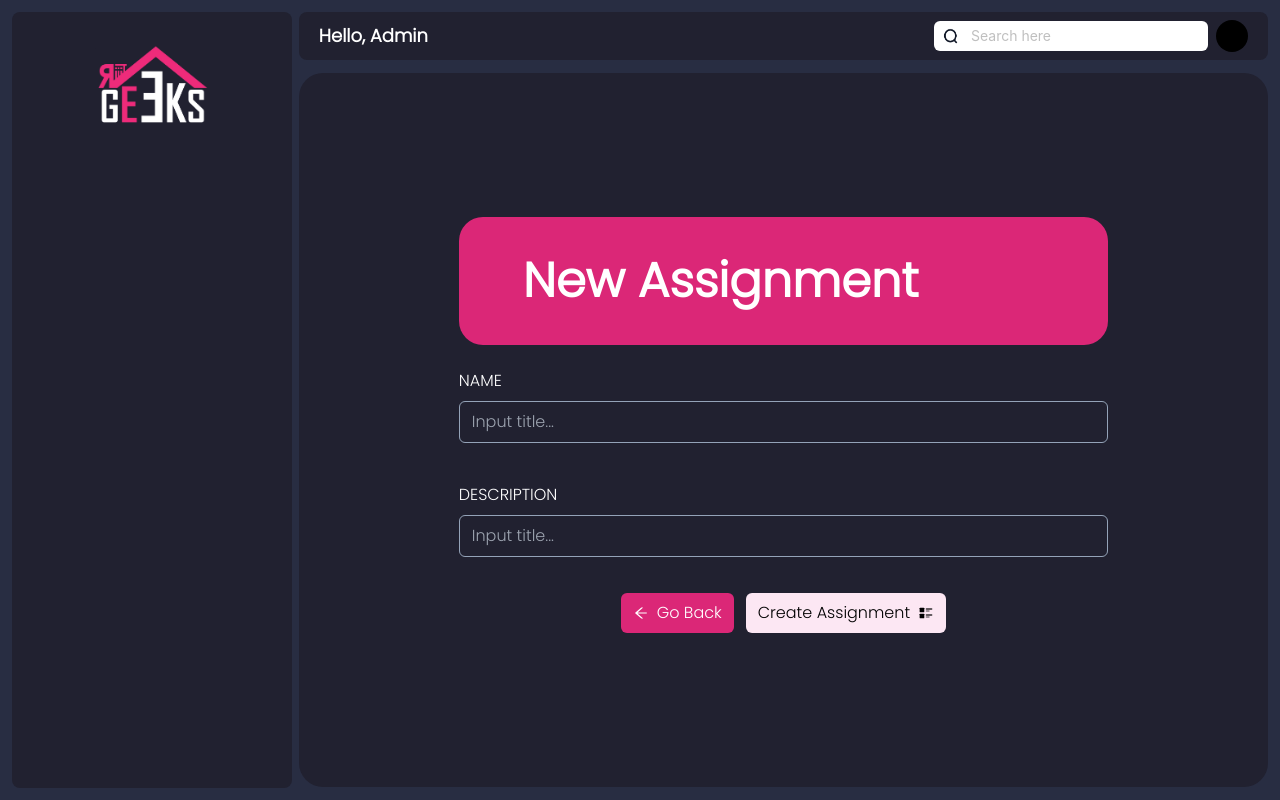
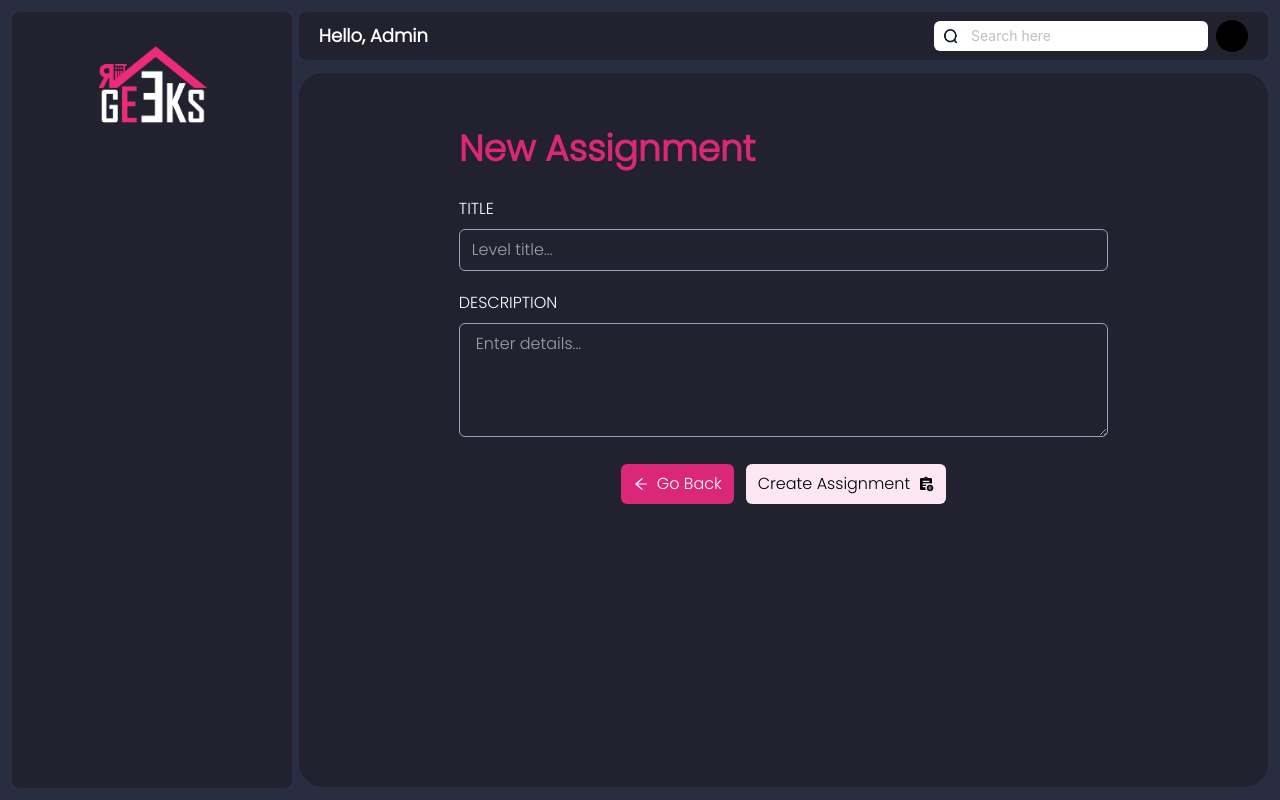
Before and after one commit to imkhateeb/hgV2-AdminPanel, a React (Vite) app in the folder client/: page /add-assignment/1 in a window 1280 px wide. Built offline with nearby package versions, Linux system fonts and the light colour scheme; no server answers.

Commit message:
Improving UI of forms

```diff
--- a/client/src/components/assignments/AddNewAssignment.jsx
+++ b/client/src/components/assignments/AddNewAssignment.jsx
@@ -1,9 +1,9 @@
-import { useState } from 'react';
+import { useRef, useState } from 'react';
 import { useParams } from 'react-router-dom';
 
 import { AiOutlineArrowLeft } from 'react-icons/ai';
-import { CgFeed } from 'react-icons/cg';
-import feedsStyle from '../../constants/styles/styles';
+import { MdAssignmentAdd } from "react-icons/md";
+import formStyles from '../../constants/styles/styles';
 
 import { useNavigate } from 'react-router-dom';
 import { useDispatch } from 'react-redux';
@@ -11,20 +11,19 @@ import { createAssignment } from '../../redux/slices/assignmentSlice';
 
 export default function AddNewTopic() {
   const [fields, setFields] = useState(false);
-  const [assignmentName, setAssignmentName] = useState(null);
-  const [assignmentDesc, setAssignmentDesc] = useState(null);
   const navigate = useNavigate();
   const dispatch = useDispatch();
-
   const { levelId } = useParams();
 
+  const assignmentName = useRef(null)
+  const assignmentDesc = useRef(null);
+
   const handleClick = () => {
-    if (assignmentName && assignmentDesc) {
-
+    if (assignmentName.current.value && assignmentDesc.current.value && levelId) {
       dispatch(
         createAssignment({
-          name: assignmentName,
-          description: assignmentDesc,
+          name: assignmentName.current.value,
+          description: assignmentDesc.current.value,
           levelId,
         })
       );
@@ -39,43 +38,44 @@ export default function AddNewTopic() {
 
 
   return (
-    <section className={`${feedsStyle.sectionStyle} w-full`}>
-      <div className='py-10 px-16 bg-pink-600 rounded-3xl'>
-        <h1 className='text-5xl font-bold'>New Assignment</h1>
+    <section className={`${formStyles.sectionStyle}`}>
+      <div className='py-2 text-pink-600'>
+        <h1 className='text-5xl font-bold  max-xl:text-4xl max-xs:text-3xl'>New Assignment</h1>
       </div>
-      {fields && <p className='text-center text-red-500 font-bold mt-2'>Fill all the fields</p>}
-      <div className='my-4 w-full'>
-        <p className='my-2'>NAME</p>
+      {fields && <p className='text-center text-red-500 font-bold mt-2'>Fill all the fields or try again!</p>}
+      <div className='flex flex-col w-full my-5'>
+        <p className='mb-2'>TITLE</p>
         <div className='flex w-full justify-between'>
           <input
-            placeholder='Input title...'
-            className={feedsStyle.eventTypeInputStyle}
-            onChange={(e)=>setAssignmentName(e.target.value)}
+            placeholder='Level title...'
+            className={formStyles.eventTypeInputStyle}
+            ref={assignmentName}
           />
         </div>
       </div>
-      <div className='my-4 w-full'>
-        <p className='my-2'>DESCRIPTION</p>
-        <div className='flex w-full justify-between'>
-          <input
-            placeholder='Input title...'
-            className={feedsStyle.eventTypeInputStyle}
-            onChange={(e)=>setAssignmentDesc(e.target.value)}
+      <div className='flex flex-col w-full'>
+        <p className='mb-2'>DESCRIPTION</p>
+        <div>
+          <textarea
+            rows={4}
+            className={formStyles.textareaStyle}
+            placeholder='Enter details...'
+            ref={assignmentDesc}
           />
         </div>
       </div>
       <div className='flex gap-3 justify-center mt-5'>
         <button
           type='button'
-          className={feedsStyle.btn2}
+          className={formStyles.btn2}
           onClick={() => navigate(`/assignments/${levelId}`)}
         ><AiOutlineArrowLeft /> Go Back</button>
 
         <button
           type='button'
-          className={feedsStyle.btn3}
+          className={formStyles.btn3}
           onClick={handleClick}
-        >Create Assignment <CgFeed /></button>
+        >Create Assignment <MdAssignmentAdd /></button>
       </div>
     </section>
   );
--- a/client/src/components/levels/AddNewLevel.jsx
+++ b/client/src/components/levels/AddNewLevel.jsx
@@ -1,21 +1,29 @@
-import { AiOutlineArrowLeft, AiOutlineArrowRight } from 'react-icons/ai';
-import { CgFeed } from 'react-icons/cg';
-import feedsStyle from '../../constants/styles/styles';
-import { useRef } from 'react';
+import { AiOutlineArrowLeft } from 'react-icons/ai';
+import { SiLevelsdotfyi } from "react-icons/si";
+import { useRef, useState } from 'react';
 
 import { useNavigate, useParams } from 'react-router-dom';
 import { useDispatch } from 'react-redux';
 import { createLevel } from '../../redux/slices/levelSlice';
+import formStyles from '../../constants/styles/styles';
 
 
 export default function AddNewLevel() {
   const { wingId } = useParams();
   const navigate = useNavigate();
   const dispatch = useDispatch();
+  const [fields, setFields] = useState(false);
 
   const levelTitle = useRef(null);
+  const levelDesc = useRef(null);
 
   const handleClick = () => {
+    if (!wingId || !levelDesc.current.value || !levelTitle.current.value) {
+      setFields(true)
+      setTimeout(() => {
+        setFields(false)
+      }, 3000);
+    } else {
       dispatch(
         createLevel({
           wingId,
@@ -24,34 +32,47 @@ export default function AddNewLevel() {
       );
       navigate(`/levels/${wingId}`)
     }
+  }
 
   return (
-    <section className={feedsStyle.sectionStyle}>
-      <div className='py-10 px-16 bg-pink-600 rounded-3xl'>
-        <h1 className='text-5xl font-bold'>Add New Level</h1>
+    <section className={formStyles.sectionStyle}>
+      <div className='py-2 text-pink-600'>
+        <h1 className='text-5xl font-bold  max-xl:text-4xl max-xs:text-3xl'>New Level</h1>
       </div>
-      <div className='my-4'>
-        <p className='my-2'>Title</p>
+      {fields && <p className="text-center text-lg text-red-500 font-semibold mt-4">Fill all the fields or try again!</p>}
+      <div className='flex flex-col w-full my-5'>
+        <p className='mb-2'>TITLE</p>
         <div className='flex w-full justify-between'>
           <input
             placeholder='Level title...'
-            className={feedsStyle.eventTypeInputStyle}
+            className={formStyles.eventTypeInputStyle}
             ref={levelTitle}
+          />
+        </div>
+      </div>
+      <div className='flex flex-col w-full'>
+        <p className='mb-2'>DESCRIPTION</p>
+        <div>
+          <textarea
+            rows={4}
+            className={formStyles.textareaStyle}
+            placeholder='Enter details...'
+            ref={levelDesc}
           />
         </div>
       </div>
       <div className='flex gap-3 justify-center mt-5'>
         <button
           type='button'
-          className={feedsStyle.btn2}
+          className={formStyles.btn2}
           onClick={() => navigate(`/levels/${wingId}`)}
         ><AiOutlineArrowLeft /> Go Back</button>
 
         <button
           type='button'
-          className={feedsStyle.btn3}
+          className={formStyles.btn3}
           onClick={handleClick}
-        >Create Level <CgFeed /></button>
+        >Create Level <SiLevelsdotfyi /></button>
       </div>
     </section>
   )
--- a/client/src/components/subtopics/AddNewSubTopic.jsx
+++ b/client/src/components/subtopics/AddNewSubTopic.jsx
@@ -1,8 +1,8 @@
-import { AiOutlineArrowLeft, AiOutlineArrowRight } from "react-icons/ai";
-import { FaPlus } from "react-icons/fa6";
-import { CgFeed } from "react-icons/cg";
-import feedsStyle from "../../constants/styles/styles";
-import { useRef } from "react";
+import { AiOutlineArrowLeft } from "react-icons/ai";
+import { useRef, useState } from "react";
+
+import { MdSubtitles } from "react-icons/md";
+import formStyles from "../../constants/styles/styles";
 
 import { useNavigate, useParams } from "react-router-dom";
 import { useDispatch } from "react-redux";
@@ -11,14 +11,22 @@ import { createSubTopic } from "../../redux/slices/subTopicSlice";
 
 export default function AddNewSubTopic() {
   const { topicId } = useParams();
-
   const navigate = useNavigate();
   const dispatch = useDispatch();
 
+  const [fields, setFields] = useState(false);
+
   const subTopicTitle = useRef(null);
+  const subTopicDesc = useRef(null);
   const resourceURL = useRef(null);
 
   const handleClick = () => {
+    if (!topicId || !subTopicTitle.current.value || subTopicDesc.current.value || resourceURL.current.value) {
+      setFields(true)
+      setTimeout(() => {
+        setFields(false)
+      }, 3000);
+    } else {
       dispatch(
         createSubTopic({
           topicId,
@@ -26,21 +34,43 @@ export default function AddNewSubTopic() {
         })
       );
       navigate(`/subtopics/${topicId}`);
+    }
   };
 
   return (
-    <section className={feedsStyle.sectionStyle}>
-      <div className="py-10 px-16 bg-pink-600 rounded-3xl">
-        <h1 className="text-5xl font-bold">Add New Subtopic</h1>
+    <section className={formStyles.sectionStyle}>
+      <div className="py-2 text-pink-600">
+        <h1 className="text-5xl font-bold  max-xl:text-4xl max-xs:text-3xl">New Subtopic</h1>
       </div>
-      <div className="my-4">
-        <p className="my-2">Title</p>
-        <div className="flex w-full justify-between">
+      {fields && <p className="text-center text-lg text-red-500 font-semibold mt-4">Fill all the fields or try again!</p>}
+      <div className='flex flex-col w-full my-5'>
+        <p className='mb-2'>TITLE</p>
+        <div className='flex w-full justify-between'>
           <input
-            type="text"
-            placeholder="SubTopic title..."
-            className={feedsStyle.eventTypeInputStyle}
+            placeholder='Sub-topic title...'
+            className={formStyles.eventTypeInputStyle}
             ref={subTopicTitle}
+          />
+        </div>
+      </div>
+      <div className='flex flex-col w-full'>
+        <p className='mb-2'>DESCRIPTION</p>
+        <div>
+          <textarea
+            rows={4}
+            className={formStyles.textareaStyle}
+            placeholder='Enter details...'
+            ref={subTopicDesc}
+          />
+        </div>
+      </div>
+      <div className='flex flex-col w-full my-5'>
+        <p className='mb-2'>RESOURCE URL</p>
+        <div className='flex w-full justify-between'>
+          <input
+            placeholder='Resource url...'
+            className={formStyles.eventTypeInputStyle}
+            ref={resourceURL}
           />
         </div>
       </div>
@@ -48,14 +78,14 @@ export default function AddNewSubTopic() {
       <div className="flex gap-3 justify-center mt-5">
         <button
           type="button"
-          className={feedsStyle.btn2}
+          className={formStyles.btn2}
           onClick={() => navigate(`/subtopics/${topicId}`)}
         >
           <AiOutlineArrowLeft /> Go Back
         </button>
 
-        <button type="button" className={feedsStyle.btn3} onClick={handleClick}>
-          Create Subtopic    <CgFeed />
+        <button type="button" className={formStyles.btn3} onClick={handleClick}>
+          Create Subtopic    <MdSubtitles />
         </button>
       </div>
     </section>
--- a/client/src/components/topics/AddNewTopic.jsx
+++ b/client/src/components/topics/AddNewTopic.jsx
@@ -1,9 +1,9 @@
-import { useRef } from 'react';
+import { useRef, useState } from 'react';
 import { useParams } from 'react-router-dom';
 
 import { AiOutlineArrowLeft } from 'react-icons/ai';
-import { CgFeed } from 'react-icons/cg';
-import feedsStyle from '../../constants/styles/styles';
+import { MdTopic } from "react-icons/md";
+import formStyles from '../../constants/styles/styles';
 
 import { useNavigate } from 'react-router-dom';
 import { useDispatch } from 'react-redux';
@@ -15,12 +15,19 @@ import { createTopic } from '../../redux/slices/topicSlice';
 export default function AddNewTopic() {
   const navigate = useNavigate();
   const dispatch = useDispatch();
-
+  const [fields, setFields] = useState(false);
   const { levelId } = useParams();
 
-  const topicTitle = useRef();
+  const topicTitle = useRef(null);
+  const topicDesc = useRef(null);
 
   const handleClick = () => {
+    if (!levelId || !topicTitle.current.value || !topicDesc.current.value) {
+      setFields(true)
+      setTimeout(() => {
+        setFields(false)
+      }, 3000);
+    } else {
       dispatch(
         createTopic({
           title: topicTitle.current.value,
@@ -29,35 +36,48 @@ export default function AddNewTopic() {
       );
       navigate(`/topics/${levelId}`);
     }
+  }
 
 
   return (
-    <section className={`${feedsStyle.sectionStyle} w-full`}>
-      <div className='py-10 px-16 bg-pink-600 rounded-3xl'>
-        <h1 className='text-5xl font-bold'>Add New Wing</h1>
+    <section className={`${formStyles.sectionStyle}`}>
+      <div className='py-2 text-pink-600'>
+        <h1 className='text-5xl font-bold  max-xl:text-4xl max-xs:text-3xl'>New Topic</h1>
       </div>
-      <div className='my-4 w-full'>
-        <p className='my-2'>TITLE</p>
+      {fields && <p className="text-center text-lg text-red-500 font-semibold mt-4">Fill all the fields or try again!</p>}
+      <div className='flex flex-col w-full my-5'>
+        <p className='mb-2'>TITLE</p>
         <div className='flex w-full justify-between'>
           <input
-            placeholder='Input title...'
-            className={feedsStyle.eventTypeInputStyle}
+            placeholder='Level title...'
+            className={formStyles.eventTypeInputStyle}
             ref={topicTitle}
+          />
+        </div>
+      </div>
+      <div className='flex flex-col w-full'>
+        <p className='mb-2'>DESCRIPTION</p>
+        <div>
+          <textarea
+            rows={4}
+            className={formStyles.textareaStyle}
+            placeholder='Enter details...'
+            ref={topicDesc}
           />
         </div>
       </div>
       <div className='flex gap-3 justify-center mt-5'>
         <button
           type='button'
-          className={feedsStyle.btn2}
+          className={formStyles.btn2}
           onClick={() => navigate(`/topics/${levelId}`)}
         ><AiOutlineArrowLeft /> Go Back</button>
 
         <button
           type='button'
-          className={feedsStyle.btn3}
+          className={formStyles.btn3}
           onClick={handleClick}
-        >Create Topic <CgFeed /></button>
+        >Create Topic <MdTopic /></button>
       </div>
     </section>
   );
--- a/client/src/constants/styles/styles.js
+++ b/client/src/constants/styles/styles.js
@@ -1,5 +1,5 @@
 const formStyles = {
-  sectionStyle: 'bg-bgSecondary rounded-3xl px-80 max-xl:px-40 max-lg:px-12 max-md:px-16 max-sm:px-5 py-36 w-full my-auto min-h-[92%] px-32 flex flex-col',
+  sectionStyle: 'bg-bgSecondary rounded-3xl px-80 max-xl:px-40 max-lg:px-12 max-md:px-16 max-sm:px-5 py-12 w-full my-auto min-h-[92%] px-32 flex flex-col',
 
   eventTypeInputStyle: 'py-2 px-3 bg-transparent border-[1px] border-slate-400 rounded-md w-full outline-none',
 
```
Also changed, not shown: client/src/components/wings/AddNewWing.jsx (+9 -10 lines). Lines whose indentation alone changed are shown as unchanged.
